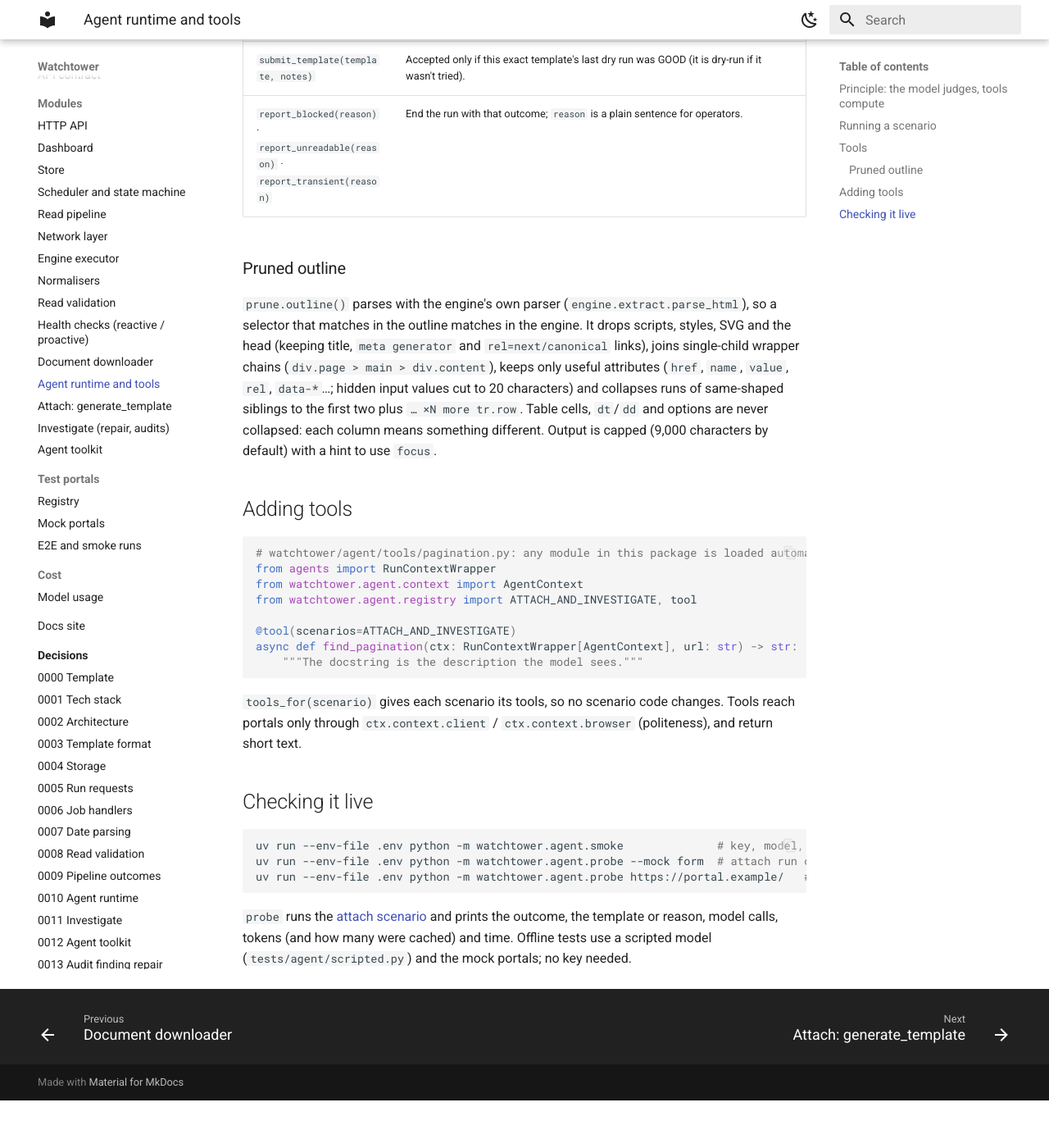
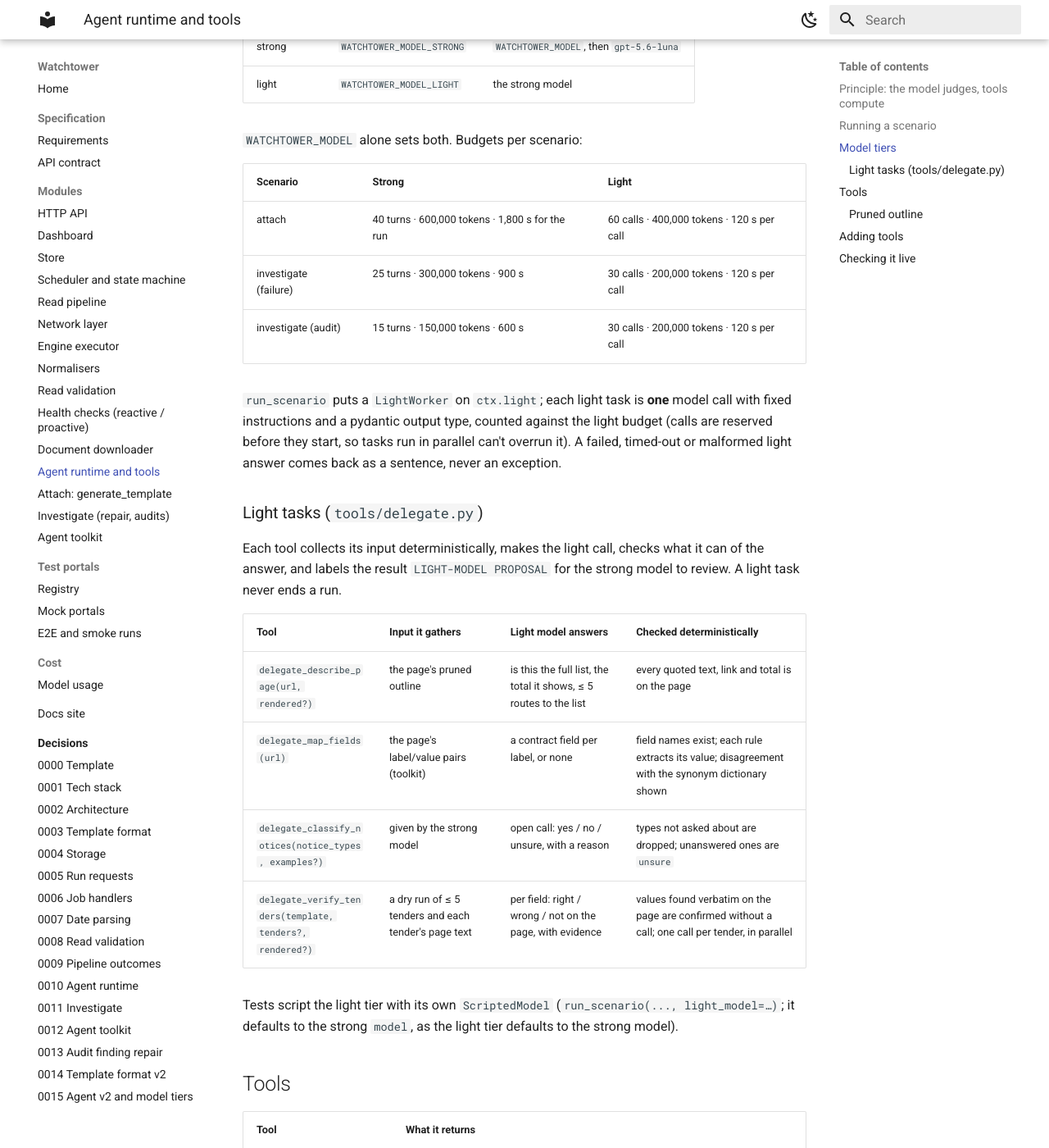
Before and after one commit to Momentow/etn-tenders-watchtower, an MkDocs documentation site: the page built from docs/agent/runtime.md, in a window 1280 px wide and 1400 px high, scrolled down 1507 px. Shown: the whole window at 82% size. Built offline with MkDocs 1.6.1 and Material for MkDocs 9.7.7, drawn with Linux system fonts in a browser that asks for light colours; before the commit the page ends 2849 px from its top, so only the background shows below that; some of the changed text lies outside the part shown.

Commit message:
docs(agent): model tiers, light tasks and per-tier budgets; env vars in ADR 0001 and README
Task: T-035

Co-Authored-By: Claude Opus 5.5 <noreply@anthropic.com>

````diff
--- a/docs/agent/runtime.md
+++ b/docs/agent/runtime.md
@@ -15,28 +15,72 @@ a tool (T-022 adds more), not into the prompt.
 
 ```python
 from watchtower.agent.context import AgentContext
-from watchtower.agent.runtime import Budget, run_scenario
+from watchtower.agent.runtime import Budget, TieredBudget, run_scenario
 
 ctx = AgentContext(portal_url, client, browser)            # PoliteClient / BrowserPool from net
-run = await run_scenario("attach", SCENARIO_PROMPT, f"Portal URL: {portal_url}", ctx, budget=Budget())
+budget = TieredBudget(strong=Budget(max_turns=40), light=Budget(max_turns=60))
+run = await run_scenario("attach", SCENARIO_PROMPT, f"Portal URL: {portal_url}", ctx, budget=budget)
 run.outcome      # an ADR 0009 outcome (TemplateFound, Blocked, Unreadable, Transient, …) or None
 run.stop_reason  # outcome | turns | tokens | time | no_outcome
-run.requests, run.input_tokens, run.cached_tokens, run.output_tokens, run.seconds
+run.requests, run.input_tokens, run.cached_tokens, run.output_tokens, run.seconds   # both tiers summed
+run.by_tier["strong"], run.by_tier["light"]              # TierUsage: requests, input/cached/output tokens
 ```
 
-- **Model and key:** `OPENAI_API_KEY` (required) and `WATCHTOWER_MODEL` (default `gpt-5.6-luna`) from the environment
-  (`config.py`). `run_agent()` in `runtime.py` is the one function every model call goes through, so T-099 can meter
-  usage there. Reasoning effort defaults to `low`.
+- **Model and key:** `OPENAI_API_KEY` (required) and one model per [tier](#model-tiers) from the environment
+  (`config.py`). `run_agent(..., tier=)` in `runtime.py` is the one function every model call goes through, tagged
+  with its tier (`workflow_name` `watchtower:strong` / `watchtower:light`), so T-099 can meter usage there per tier.
+  Reasoning effort defaults to `low`.
 - **The run ends when a tool records an outcome** (`submit_template` accepted, or a `report_*` tool). A refused
   `submit_template` returns its reasons and the model continues.
-- **Budget** (`Budget(max_turns=30, max_tokens=400_000, wall_seconds=900)`): turns are model calls, tokens are summed
-  over all calls, wall time covers tools too. Exceeding one stops the run with `outcome=None` and the `stop_reason`;
-  it never raises.
+- **Budget** (`TieredBudget(strong=Budget(...), light=Budget(...))`; a plain `Budget` is the strong tier with the
+  default light budget): for the strong tier, turns are model calls, tokens are summed over its calls, and its
+  `wall_seconds` is the whole run's wall time, tools and light calls included. Exceeding one stops the run with
+  `outcome=None` and the `stop_reason`; it never raises. The light tier's limits are calls (`max_turns`), tokens, and
+  `wall_seconds` per single call; when they run out, `delegate_*` tools answer "do this check yourself" and the
+  strong model goes on.
 - **Nudges:** a model that answers with plain text instead of a closing tool call is reminded, at most twice, within
   the same budget.
 - **Instructions** (`prompts.py`): rules (a wrong value is worse than a missing one; no login or captcha solving; try
   first, then decide), the working method, a compact template reference and two example templates. The text is static,
   so the provider's prompt cache serves it cheaply after the first call. Scenario prompts are appended to it.
+
+## Model tiers
+
+[ADR 0015](../decisions/0015-agent-v2-explorer-and-tiers.md): a **strong** model runs every scenario (explores,
+plans, writes templates, judges, decides the outcome); a **light** model does narrow, repetitive tasks that the strong
+model hands out as tools.
+
+| Tier | Env var | Falls back to |
+|---|---|---|
+| strong | `WATCHTOWER_MODEL_STRONG` | `WATCHTOWER_MODEL`, then `gpt-5.6-luna` |
+| light | `WATCHTOWER_MODEL_LIGHT` | the strong model |
+
+`WATCHTOWER_MODEL` alone sets both. Budgets per scenario:
+
+| Scenario | Strong | Light |
+|---|---|---|
+| attach | 40 turns · 600,000 tokens · 1,800 s for the run | 60 calls · 400,000 tokens · 120 s per call |
+| investigate (failure) | 25 turns · 300,000 tokens · 900 s | 30 calls · 200,000 tokens · 120 s per call |
+| investigate (audit) | 15 turns · 150,000 tokens · 600 s | 30 calls · 200,000 tokens · 120 s per call |
+
+`run_scenario` puts a `LightWorker` on `ctx.light`; each light task is **one** model call with fixed instructions and
+a pydantic output type, counted against the light budget (calls are reserved before they start, so tasks run in
+parallel can't overrun it). A failed, timed-out or malformed light answer comes back as a sentence, never an exception.
+
+### Light tasks (`tools/delegate.py`)
+
+Each tool collects its input deterministically, makes the light call, checks what it can of the answer, and labels the
+result `LIGHT-MODEL PROPOSAL` for the strong model to review. A light task never ends a run.
+
+| Tool | Input it gathers | Light model answers | Checked deterministically |
+|---|---|---|---|
+| `delegate_describe_page(url, rendered?)` | the page's pruned outline | is this the full list, the total it shows, ≤ 5 routes to the list | every quoted text, link and total is on the page |
+| `delegate_map_fields(url)` | the page's label/value pairs (toolkit) | a contract field per label, or none | field names exist; each rule extracts its value; disagreement with the synonym dictionary shown |
+| `delegate_classify_notices(notice_types, examples?)` | given by the strong model | open call: yes / no / unsure, with a reason | types not asked about are dropped; unanswered ones are `unsure` |
+| `delegate_verify_tenders(template, tenders?, rendered?)` | a dry run of ≤ 5 tenders and each tender's page text | per field: right / wrong / not on the page, with evidence | values found verbatim on the page are confirmed without a call; one call per tender, in parallel |
+
+Tests script the light tier with its own `ScriptedModel` (`run_scenario(..., light_model=…)`; it defaults to the
+strong `model`, as the light tier defaults to the strong model).
 
 ## Tools
 
@@ -81,6 +125,6 @@ uv run --env-file .env python -m watchtower.agent.probe --mock form  # attach ru
 uv run --env-file .env python -m watchtower.agent.probe https://portal.example/   # any URL
 ```
 
-`probe` runs the [attach scenario](attach.md) and prints the outcome, the template or reason, model calls, tokens (and
-how many were cached) and time. Offline tests use a scripted model
+`smoke` checks the light model too when it differs from the strong one. `probe` runs the [attach scenario](attach.md)
+and prints the outcome, the template or reason, model calls and tokens (with how many were cached) per tier, and time. Offline tests use a scripted model
 (`tests/agent/scripted.py`) and the mock portals; no key needed.
````
Also changed, not shown: CLAUDE.md (+1 -1 lines), README.md (+11 -0 lines), docs/decisions/0001-tech-stack.md (+3 -1 lines), 1 other file.
